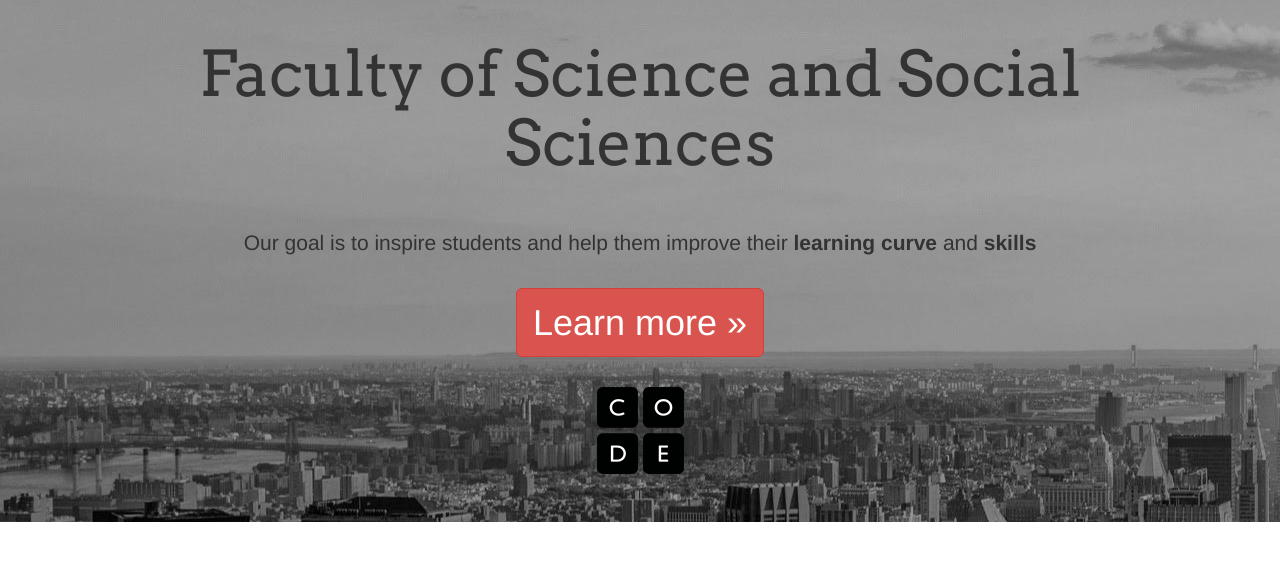
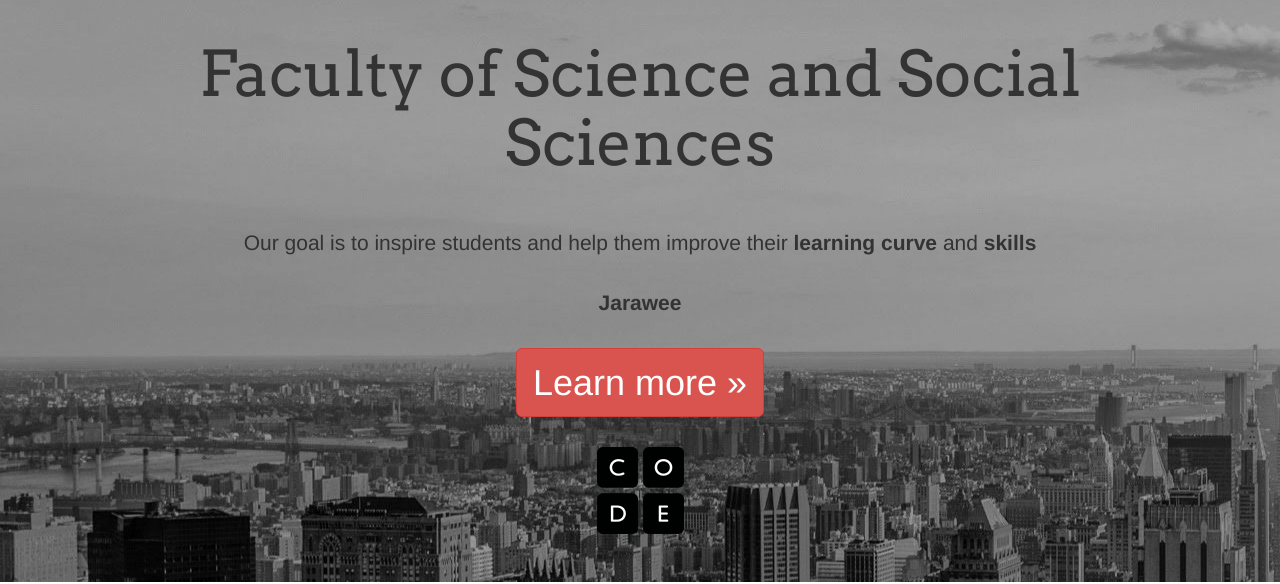
Before and after one commit to pinaet/pinaet.github.io, a plain HTML site: page index.html in a window 1280 px wide. Shown: the part 59-643 px from the top of the page. Drawn offline with nearby package versions, Linux system fonts and the light colour scheme; a script that the page names is missing.

Commit message:
change url - jarawee

```diff
--- a/index.html
+++ b/index.html
@@ -61,6 +61,7 @@
       <div class="container">
         <h1>Faculty of Science and Social Sciences</h1>
         <p>Our goal is to inspire students and help them improve their <strong>learning curve</strong> and <strong>skills</strong></p>
+        <p><strong>Jarawee</strong></p>
         <p><a class="btn btn-danger btn-lg" role="button" data-toggle="modal" data-target="#myModal">Learn more &raquo;</a></p>
 
         <!-- Modal -->
```
